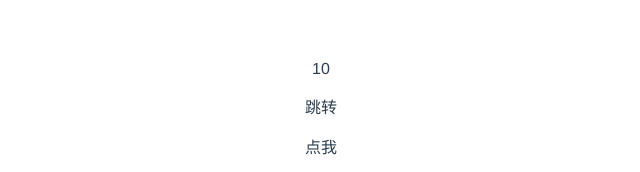
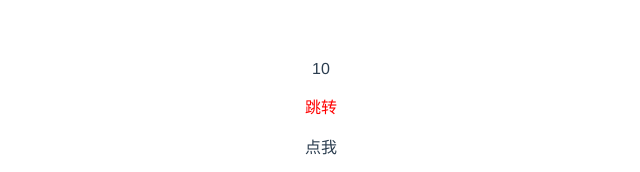
Before and after one commit to 114886/pet, a Vue app: page /#/ in a window 1280 px wide. Shown: the top 172 px of the page, without its empty margins (319-959 px from the left). Built offline with nearby package versions, Linux system fonts and the light colour scheme.

Commit message:
引入 sass

```diff
--- a/package.json
+++ b/package.json
@@ -4,6 +4,9 @@
   "scripts": {
     "dev": "vite",
     "build": "vite build"
+  },
+  "resolutions": {
+    "node-sass": "npm:sass@1.26.11"
   },
   "dependencies": {
     "axios": "^0.26.1",
@@ -15,6 +18,7 @@
   "devDependencies": {
     "@vue/compiler-sfc": "^3.0.0-rc.1",
     "vite": "^1.0.0-rc.1",
-    "vite-plugin-style-import": "1.4.1"
+    "vite-plugin-style-import": "1.4.1",
+    "sass": "1.32.11"
   }
 }
--- a/src/components/HelloWorld.vue
+++ b/src/components/HelloWorld.vue
@@ -1,7 +1,7 @@
 <template>
-  <div>
+  <div class="xxx">
     {{ count }}
-    <p @click="handleSkip">跳转</p>
+    <p class="tiao" @click="handleSkip">跳转</p>
     <p @click="handleSkip2">点我</p>
     <van-button type="primary">主要按钮</van-button>
     <van-button type="success">成功按钮</van-button>
@@ -35,3 +35,11 @@ export default {
   },
 };
 </script>
+
+<style lang="scss" scoped>
+.xxx{
+  >.tiao{
+    color: red;
+  }
+}
+</style>
```
Also changed, not shown: 1 other file (tests, documents, lock files or other folders).
